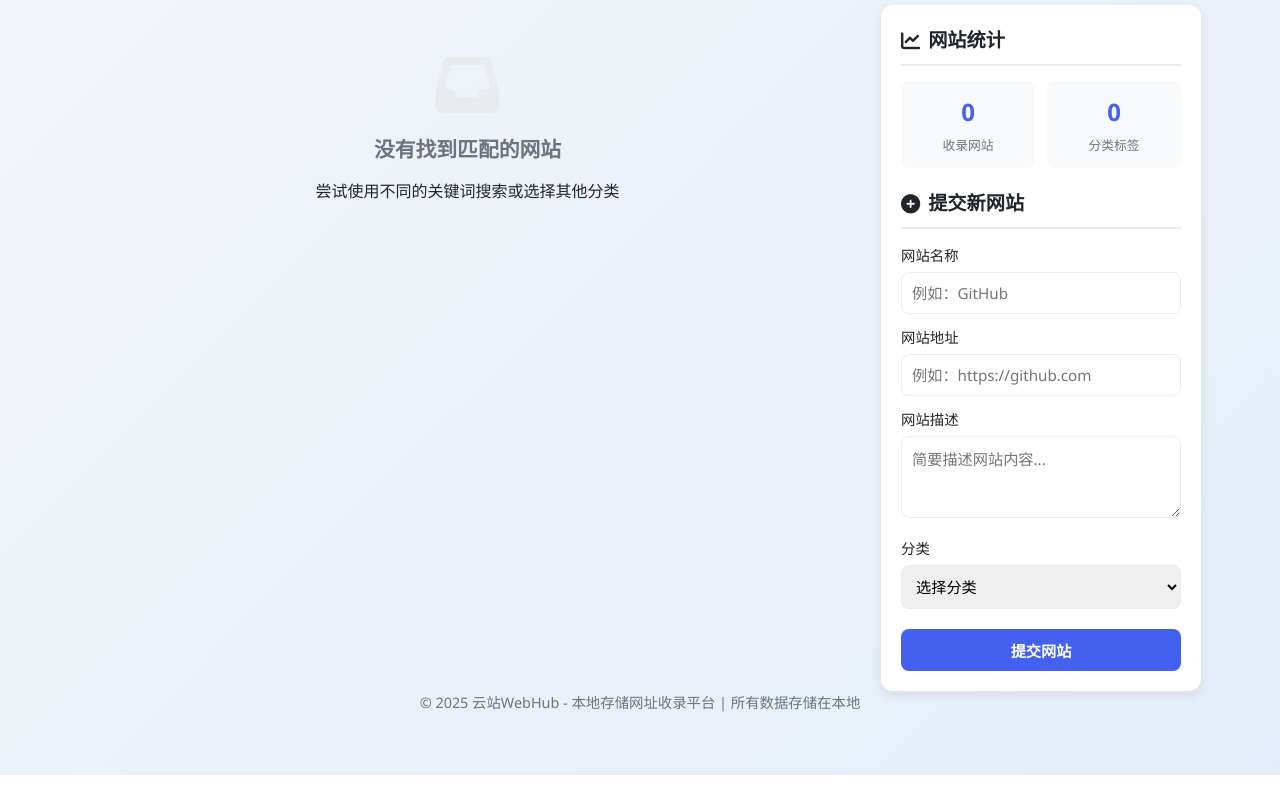
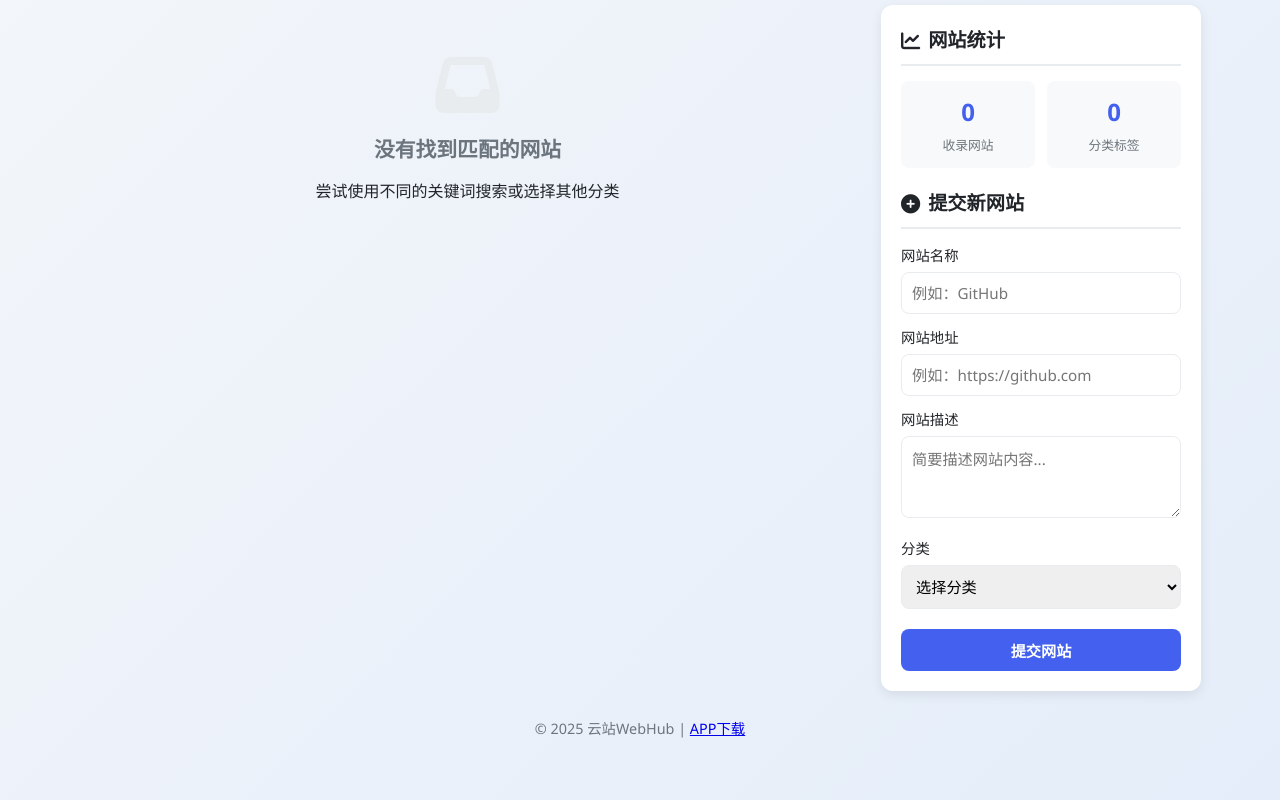
Before and after one commit to zwcx520/yzsl, a plain HTML site: page index.html in a window 1280 px wide. Shown: the part 356-1156 px from the top of the page. Before the commit the page ends 1131 px from the top, so only its background shows below. Drawn offline with Linux system fonts and the light colour scheme.

Commit message:
Add files via upload

```diff
--- a/index.html
+++ b/index.html
@@ -3,7 +3,7 @@
 <head>
     <meta charset="UTF-8">
     <meta name="viewport" content="width=device-width, initial-scale=1.0">
-    <title>云站WebHub - 不见桃花不见秋</title>
+    <title>设计者:『不见桃花不见秋』</title>
     <link rel="stylesheet" href="https://cdnjs.cloudflare.com/ajax/libs/font-awesome/6.4.0/css/all.min.css">
     <style>
         :root {
@@ -623,9 +623,9 @@
             </div>
         </div>
     </div>
-
+    <br>
     <footer class="container">
-        <p>© 2025 云站WebHub - 本地存储网址收录平台 | 所有数据存储在本地</p>
+        <p>© 2025 云站WebHub | <a href="https://yzsl.netlify.app/yzsl.apk">APP下载</a></p>
     </footer>
 
     <div class="notification" id="notification">网站已成功提交！</div>
```
Also changed, not shown: 1 other file.
